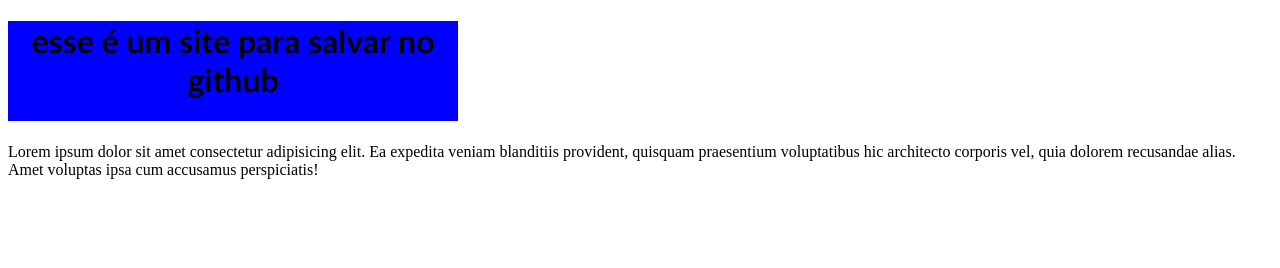
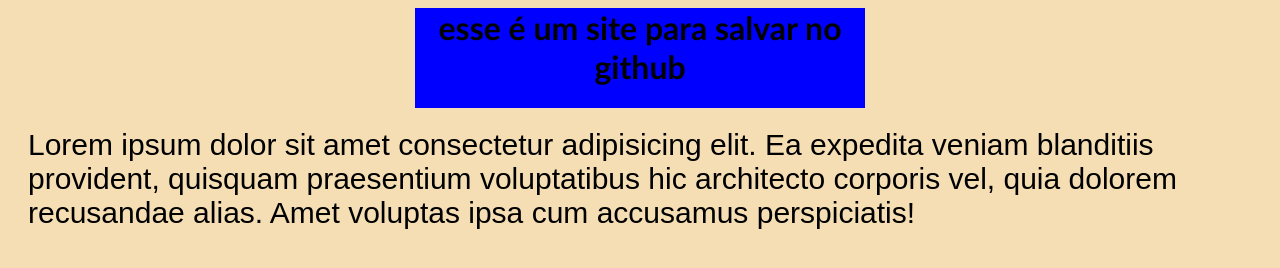
Before and after one commit to Thiago-lemes/ola-mundo, a plain HTML site: page index.html in a window 1280 px wide. Drawn offline with Linux system fonts and the light colour scheme.

Commit message:
alteração no css
mexi no css do body e do P

```diff
--- a/index.html
+++ b/index.html
@@ -6,6 +6,9 @@
     <meta name="viewport" content="width=device-width, initial-scale=1.0">
     <title>site de teste</title>
     <style>
+        body{
+            background-color: wheat;
+        }
         h1{
             background-color: blue;
             color: black;
@@ -14,9 +17,14 @@
             text-align: center;
             height: 100px;
             width: 450px;
+            margin: auto;
+            border: purple;
+        }
+        p{
+            font-size: 30px;
+            font-family: Arial, Helvetica, sans-serif;
+            margin: 20px;
             padding: auto;
-
-
 
         }
     </style>
```
